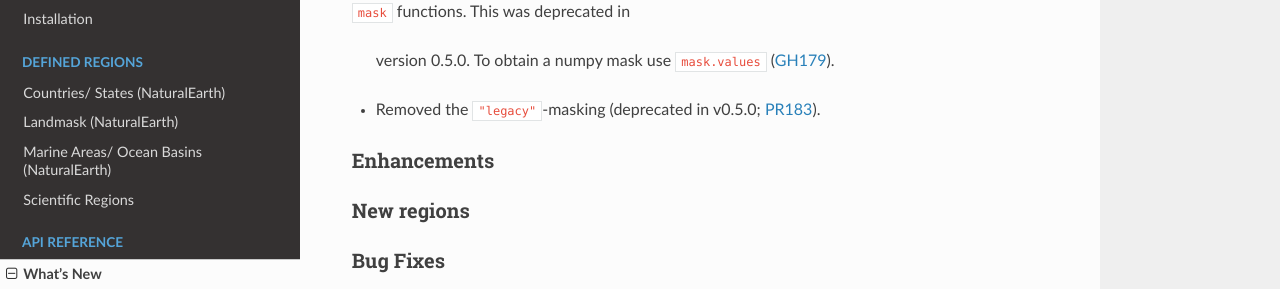
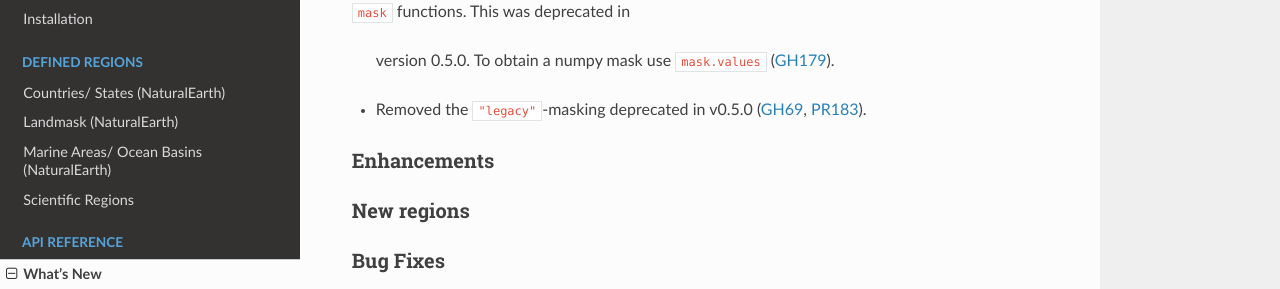
Before and after one commit to regionmask/regionmask, a Sphinx documentation site: the page built from docs/whats_new.rst, in a window 1280 px wide and 900 px high, scrolled down 405 px. Shown: the part 158-447 px from the top of the window. Built offline with Sphinx 7.4.7 and the Read the Docs theme 2.0.0, drawn with Linux system fonts in a browser that asks for light colours; pages that are not in the unit, such as notebooks, are missing from menus; part of the change alters nothing that is shown.

```diff
--- a/docs/whats_new.rst
+++ b/docs/whats_new.rst
@@ -24,7 +24,7 @@ Deprecations
 ``regionmask.Regions(coords).mask(lon, lat)`` instead (:pull:`181`).
 - Removed the ``xarray`` keyword to all ``mask`` functions. This was deprecated in
   version 0.5.0. To obtain a numpy mask use ``mask.values`` (:issue:`179`).
-- Removed the ``"legacy"``-masking (deprecated in v0.5.0; :pull:`183`).
+- Removed the ``"legacy"``-masking deprecated in v0.5.0 (:issue:`69`, :pull:`183`).
 
 Enhancements
 ~~~~~~~~~~~~
```
